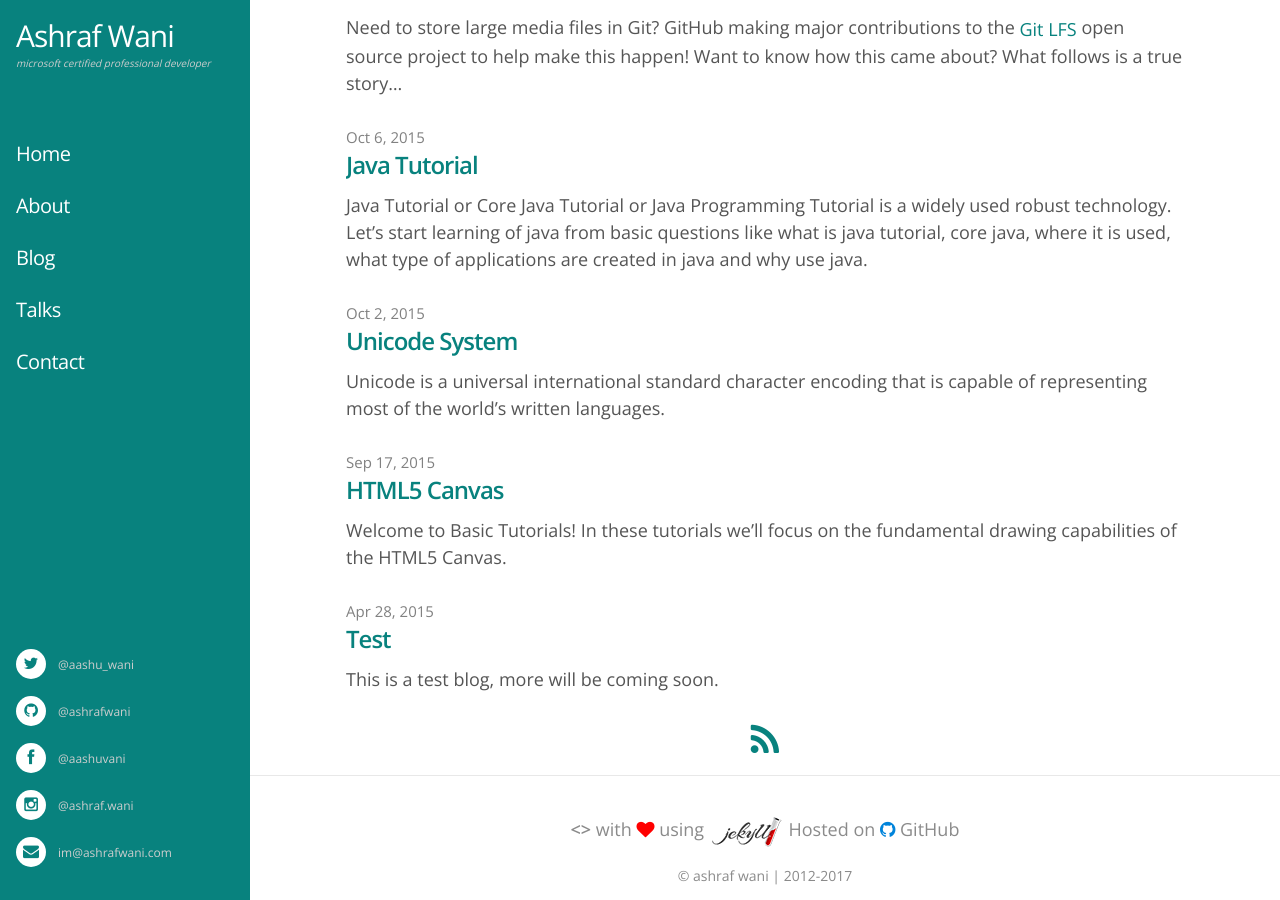
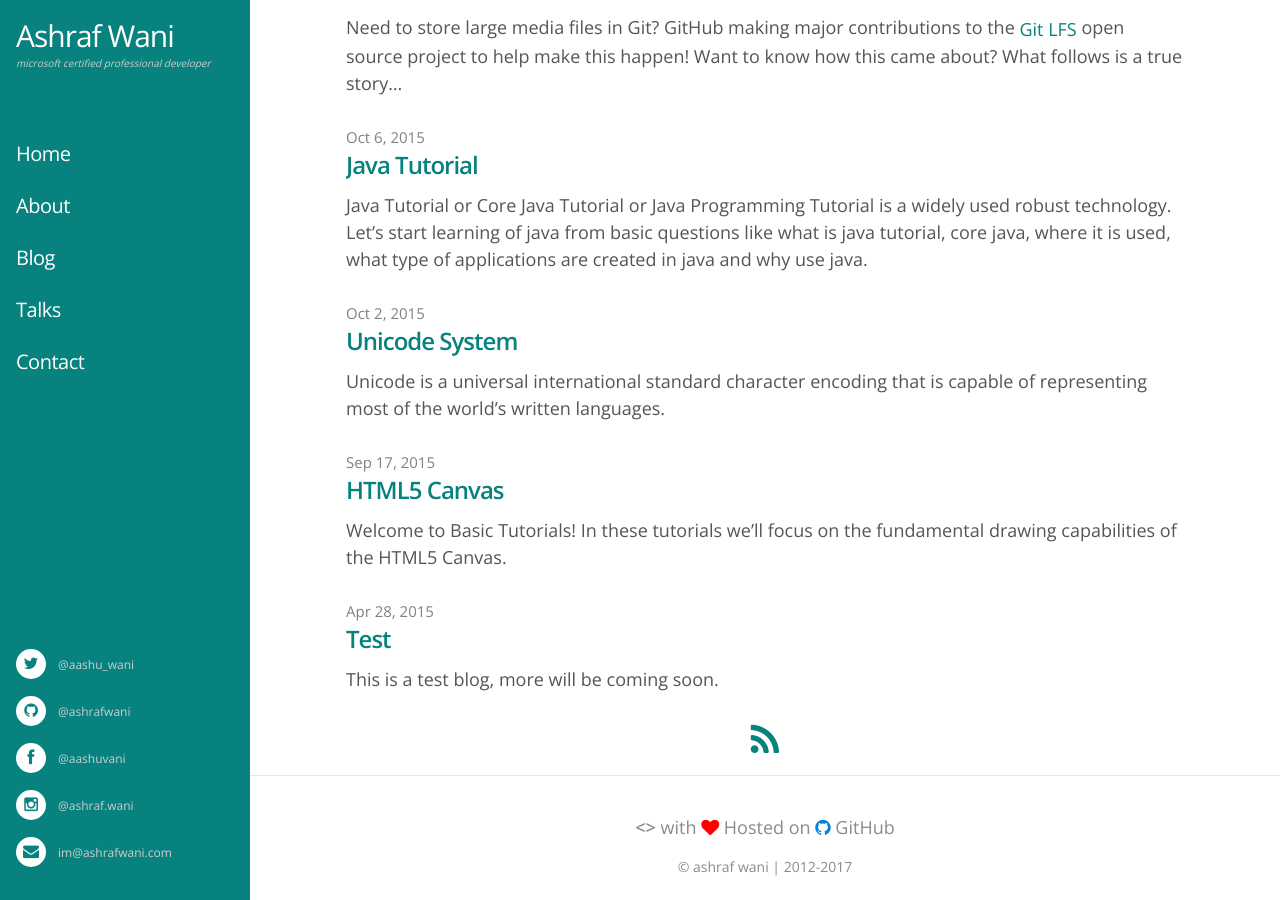
Before and after one commit to ashrafwani/ashrafwani.github.io, a Jekyll site: the page built from index.html, in a window 1280 px wide and 900 px high, scrolled down 560 px. Built offline with Jekyll 4.4.1, drawn with Linux system fonts in a browser that asks for light colours; nearby versions of some CDN libraries; comment, search, counter and statistics services are not loaded.

Commit message:
Update footer.html

```diff
--- a/_includes/footer.html
+++ b/_includes/footer.html
@@ -1,7 +1,7 @@
 <footer class="site-footer">
   <div class="wrap">
     <div class="footer-info column">
-      <p class="text"><b><></b> with <i class="fa fa-heart"></i> using <img src="/images/jekyll.png" alt="" /> Hosted on <i class="fa fa-github"></i> GitHub</p>
+      <p class="text"><b> <> </b>with <i class="fa fa-heart"></i> Hosted on <i class="fa fa-github"></i> GitHub</p>
     </div>
     <h2 class="footer-heading">&copy; {{ site.title }} | 2012-2017</h2>
   </div>
```
